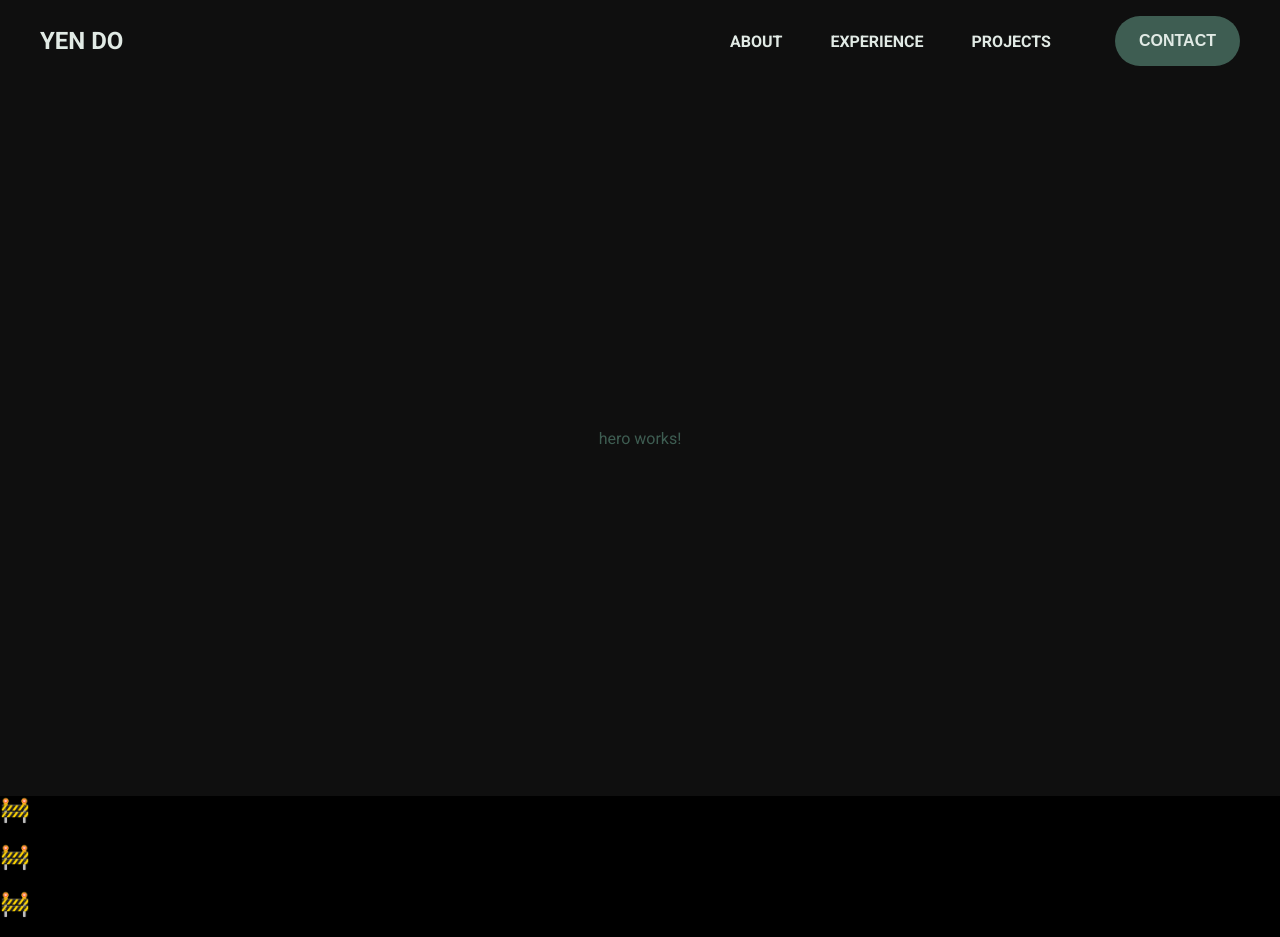
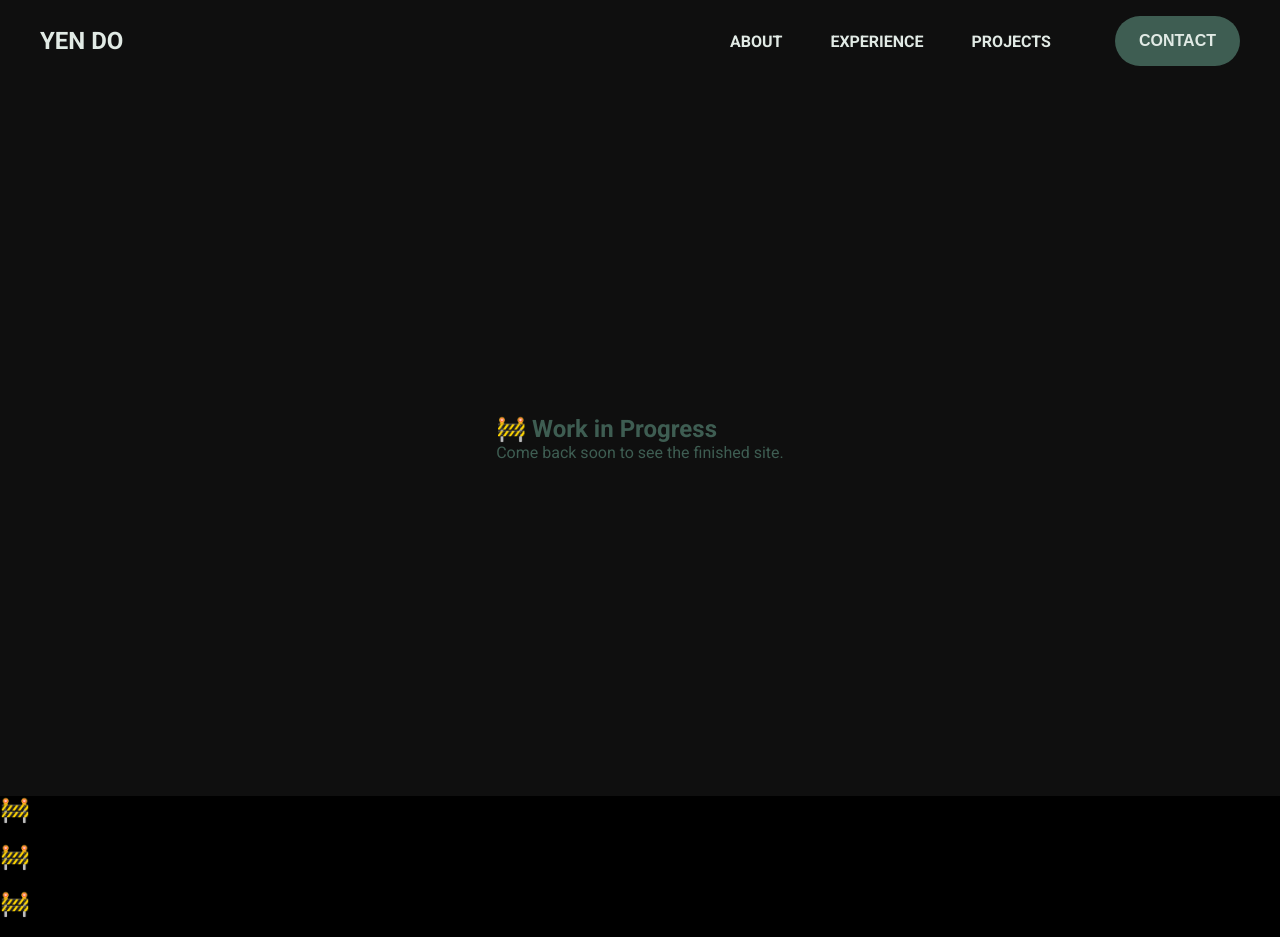
Before and after one commit to y00do/portfolio-angular, an Angular app: page / in a window 1280 px wide. Built offline with nearby package versions, Linux system fonts and the light colour scheme.

Commit message:
feat(hero): implement hero section with placeholder content

```diff
--- a/src/app/main-page/sections/hero/hero.html
+++ b/src/app/main-page/sections/hero/hero.html
@@ -1 +1,7 @@
-<p>hero works!</p>
+<div class="hero">
+	<div class="hero-start">
+		<h1>🚧 Work in Progress</h1>
+		<p>Come back soon to see the finished site.</p>
+	</div>
+	<div class="hero-end"></div>
+</div>
```
